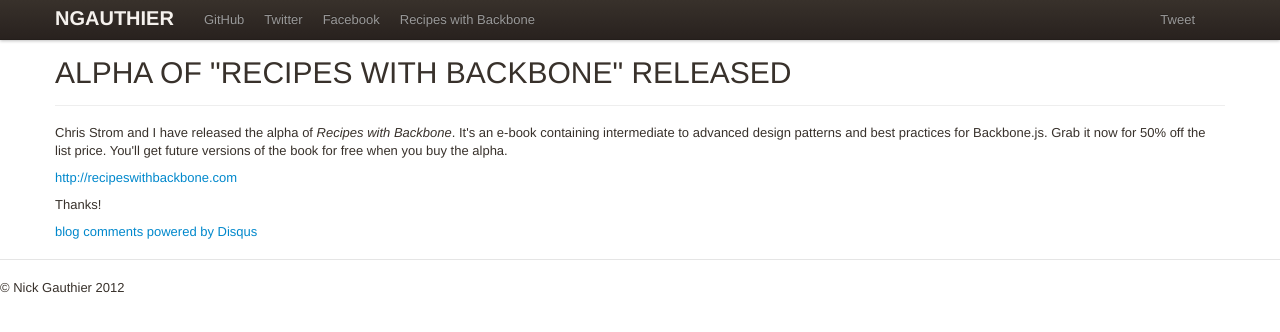
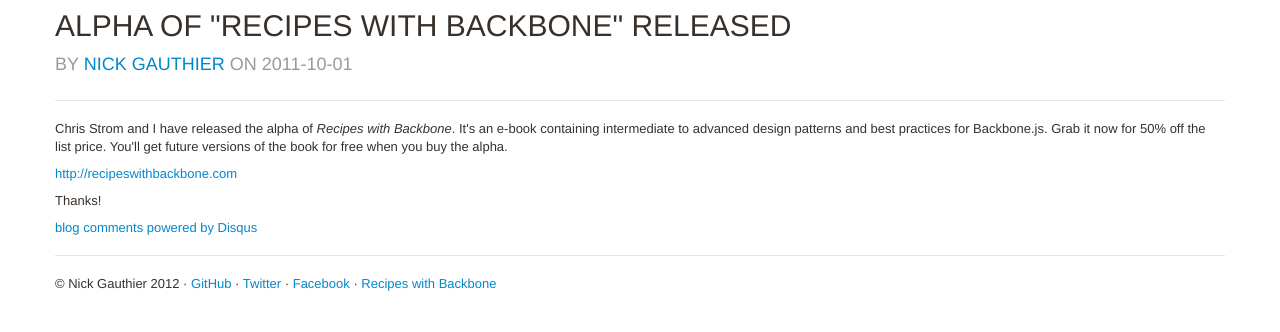
Before and after one commit to ngauthier/ngauthier.github.com, a Jekyll site: the page built from _posts/2011-10-01-alpha-of-recipes-with-backbone-released.html, in a window 1280 px wide. Shown: the top 332 px of the page. Built offline with Jekyll 4.4.1, drawn with Linux system fonts in a browser that asks for light colours; Markdown is read by kramdown in place of the engine named in the settings; comment, search, counter and statistics services are not loaded.

Commit message:
simplified layout

```diff
--- a/_layouts/default.html
+++ b/_layouts/default.html
@@ -19,62 +19,26 @@
     <script type="text/javascript">
       $(prettyPrint);
     </script>
-    <script type="text/javascript">
-      var _gaq = _gaq || [];
-      _gaq.push(['_setAccount', 'UA-15043457-1']);
-      _gaq.push(['_trackPageview']);
-      (function() {
-        var ga = document.createElement('script'); ga.type = 'text/javascript'; ga.async = true;
-        ga.src = ('https:' == document.location.protocol ? 'https://ssl' : 'http://www') + '.google-analytics.com/ga.js';
-        var s = document.getElementsByTagName('script')[0]; s.parentNode.insertBefore(ga, s);
-      })();
-    </script>
-    <script type="text/javascript">
-      (function() {
-        var po = document.createElement('script'); po.type = 'text/javascript'; po.async = true;
-        po.src = 'https://apis.google.com/js/plusone.js';
-        var s = document.getElementsByTagName('script')[0]; s.parentNode.insertBefore(po, s);
-      })();
-    </script>
   </head>
   <body>
-    <div class='navbar navbar-fixed-top'>
-      <div class='navbar-inner'>
-        <div class='container'>
-          <a class="btn btn-navbar" data-toggle="collapse" data-target=".nav-collapse">
-            <span class="icon-bar"></span>
-            <span class="icon-bar"></span>
-            <span class="icon-bar"></span>
-          </a>
-          <a href='/' class='brand'>NGAUTHIER</a>
-          <div class='nav-collapse'>
-            <ul class='nav'>
-              <li><a href='http://github.com/ngauthier'>GitHub</a></li>
-              <li><a href='http://twitter.com/ngauthier'>Twitter</a></li>
-              <li><a href='http://facebook.com/ngauthier'>Facebook</a></li>
-              <li><a href='http://recipeswithbackbone.com'>Recipes with Backbone</a></li>
-            </ul>
-            <ul class='nav pull-right'>
-              <li>
-                <a href="https://twitter.com/share" class="twitter-share-button" data-via="ngauthier">Tweet</a>
-                <script>!function(d,s,id){var js,fjs=d.getElementsByTagName(s)[0];if(!d.getElementById(id)){js=d.createElement(s);js.id=id;js.src="//platform.twitter.com/widgets.js";fjs.parentNode.insertBefore(js,fjs);}}(document,"script","twitter-wjs");</script>
-              </li>
-              <li>
-                <div class='google-plusone'>
-                  <div class="g-plusone" data-size="medium"></div>
-                </div>
-              </li>
-            </ul>
-          </div>
-        </div>
-      </div>
-    </div>
     <div class='container'>
       <div id='content'>
         {{ content }}
       </div>
+      <hr>
+      <footer>
+        <p>
+          &copy; Nick Gauthier 2012
+          &middot;
+          <a href='http://github.com/ngauthier'>GitHub</a>
+          &middot;
+          <a href='http://twitter.com/ngauthier'>Twitter</a>
+          &middot;
+          <a href='http://facebook.com/ngauthier'>Facebook</a>
+          &middot;
+          <a href='http://recipeswithbackbone.com'>Recipes with Backbone</a>
+        </p>
+      </footer>
     </div>
-    <hr>
-    <footer><p>&copy; Nick Gauthier 2012</p></footer>
   </body>
 </html>
--- a/_layouts/post.html
+++ b/_layouts/post.html
@@ -2,7 +2,9 @@
 layout: default
 ---
 <article>
-  <div class='page-header'><h1><a href="{{page.url}}">{{page.title}}</a></h1></div>
+  <h1><a href="{{page.url}}">{{page.title}}</a></h1>
+  <h2><small>by <a href="/">Nick Gauthier</a> on {{page.date | date: "%Y-%m-%d"}}</small></h2>
+  <hr/>
   {{ content }}
   <div id="disqus_thread"></div>
   <script type="text/javascript">
--- a/index.html
+++ b/index.html
@@ -15,6 +15,8 @@
     </div>
   </div>
 </div>
+<h2>Posts</h2>
+<hr/>
 <div class='posts'>
   {% for post in site.posts %}
     {% cycle '<div class="row">', '', '' %}
--- a/stylesheets/ngauthier.css
+++ b/stylesheets/ngauthier.css
@@ -1,5 +1,9 @@
 body, h1, h2, h3, h4, h5, h6, h1 a {
   color: #38312b;
+}
+
+body {
+  padding-top: 8px;
 }
 
 h1 a:hover {
@@ -110,7 +114,4 @@
 }
 
 @media (min-width: 980px) {
-  body {
-    padding-top: 40px;
-  }
 }
```
